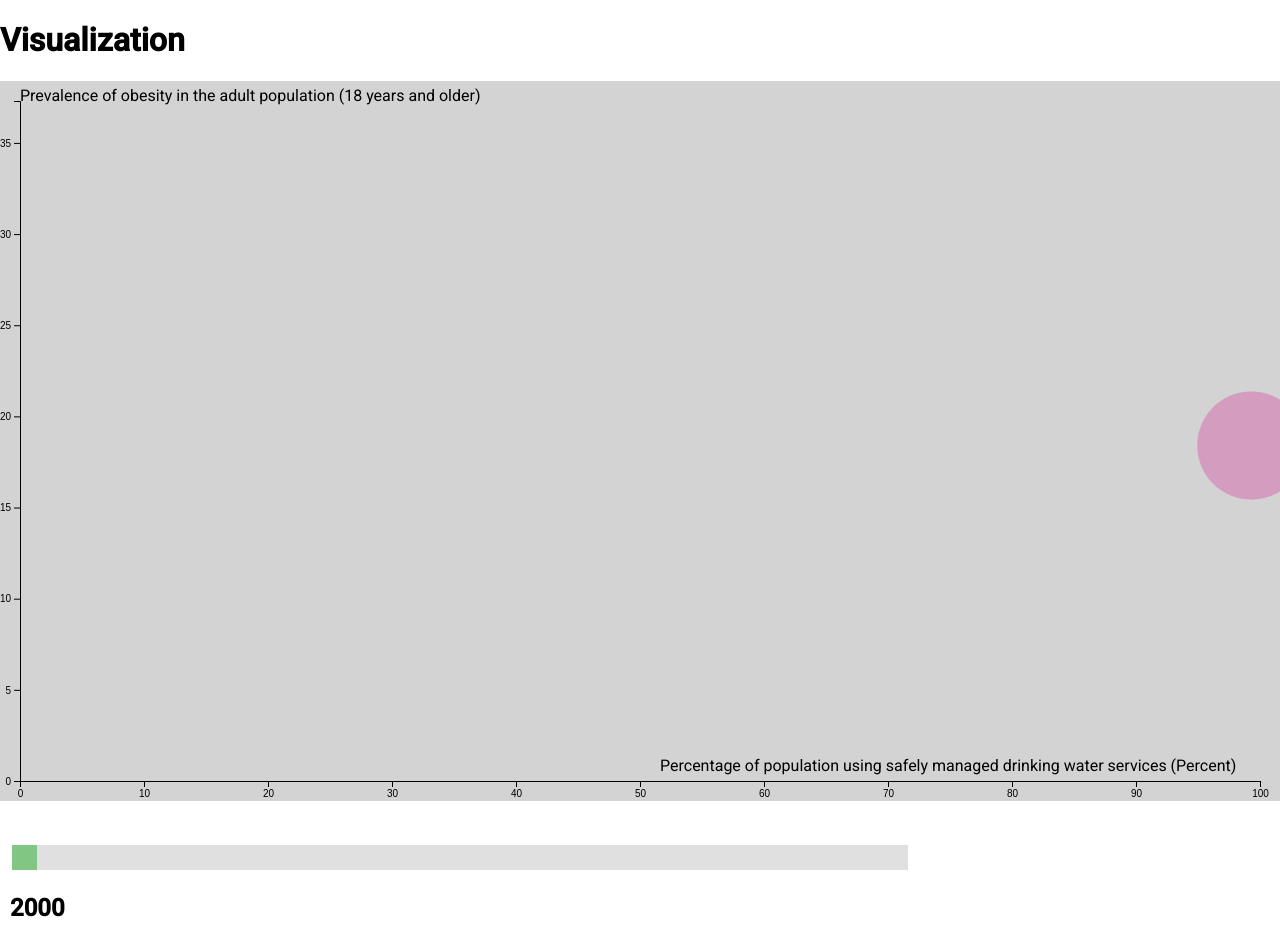
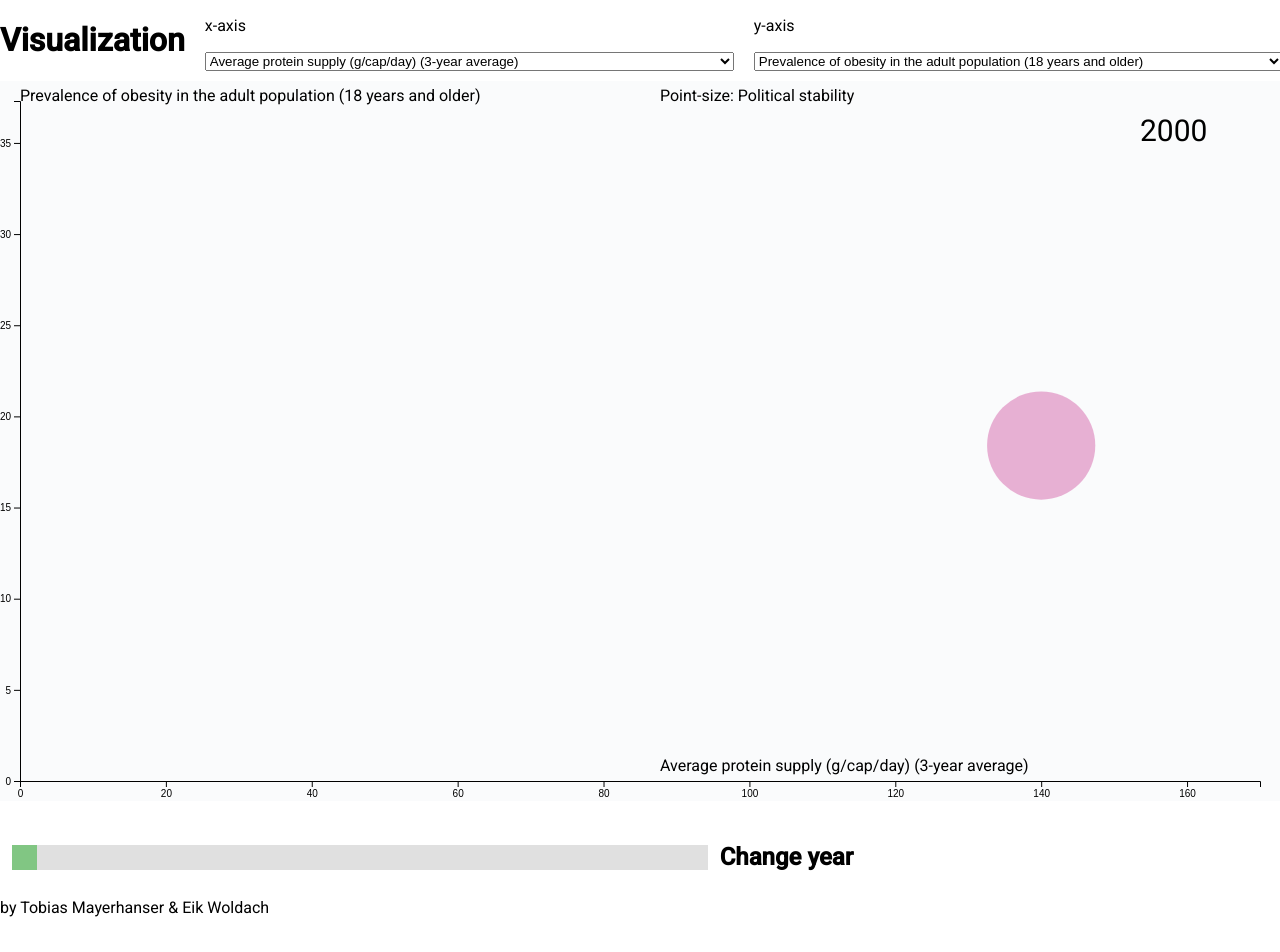
Before and after one commit to visualengineers/infovis-d3, an Angular app: page / in a window 1280 px wide. Shown: the top 952 px of the page. After the commit the page ends 917 px from the top, so only its background shows below. Built offline with nearby package versions, Linux system fonts and the light colour scheme.

Commit message:
Final touches

```diff
--- a/package.json
+++ b/package.json
@@ -12,6 +12,7 @@
   "private": true,
   "dependencies": {
     "@angular/animations": "^7.2.2",
+    "@angular/cdk": "^6.2.0",
     "@angular/common": "^7.2.2",
     "@angular/compiler": "^7.2.2",
     "@angular/core": "^7.2.2",
@@ -25,8 +26,7 @@
     "d3": "^5.7.0",
     "rxjs": "~6.3.3",
     "tslib": "^1.9.0",
-    "zone.js": "~0.8.26",
-    "@angular/cdk": "^6.2.0"
+    "zone.js": "~0.8.26"
   },
   "devDependencies": {
     "@angular-devkit/build-angular": "~0.12.0",
--- a/src/app/app.component.css
+++ b/src/app/app.component.css
@@ -1,3 +1,11 @@
+.header {
+  display: flex;
+}
+
+.axis {
+  margin-left: 20px;
+}
+
 .flexContainer {
     display: flex;
 }
@@ -12,12 +20,20 @@
     height: 720px;
     overflow: scroll;
     list-style-type: none;
+    overflow-x:hidden;
 }
 
 .slidecontainer {
     width: 70%;
     padding: 10px;
-    /* Width of the outside container */
+    display: flex;
+}
+
+h2 {
+  margin-top: 0px;
+  margin-bottom: 0px;
+  margin-left: 10px;
+  width: 240px;
 }
 
 /* The slider itself */
--- a/src/app/app.component.html
+++ b/src/app/app.component.html
@@ -1,27 +1,43 @@
-<h1>
-  Visualization
-</h1>
 <!--
-  drinking water  - 21045
-  obesity - 21042
-  political stability - 21032
+drinking water  - 21045
+obesity - 21042
+political stability - 21032
+  protein intake - 21013
 -->
+<div class="header">
+  <h1>
+    Visualization
+  </h1>
+  <div class="axis">
+    <p>x-axis</p>
+    <select name="xAxis" id="xaxis" [(ngModel)]="xAxis" (ngModelChange)="xChanged($event)">
+      <option *ngFor="let item of xItems" [ngValue]="item">{{item.legend}}</option>
+    </select>
+  </div>
+  <div class="axis">
+    <p>y-axis</p>
+    <select name="yAxis" id="yaxis" [(ngModel)]="yAxis" (ngModelChange)="yChanged($event)">
+      <option *ngFor="let item of yItems" [ngValue]="item">{{item.legend}}</option>
+    </select>
+  </div>
+</div>
 <div class="flexContainer">
-  <app-diagramm width="1280" height="720" padding="20" [year]="year" pointId="21032"
-    xScaleId="21045" yScaleId="21042" [countries]="selectedCountries"></app-diagramm>
+  <app-diagramm width="1280" height="720" padding="20" [year]="year" pointId="21032" [countries]="selectedCountries"
+    [xAxis]="xAxis" [yAxis]="yAxis" pointLegend="Political stability"></app-diagramm>
   <ul class="list">
     <li *ngFor="let item of countries">
       <input type="checkbox" name="item.country" [value]="item.country" [checked]="selectedCountries.indexOf(item) >= 0"
         (change)="updateList(item)" [id]="item.country">
       <label [for]="item.country">
-          {{item.country}}
-          <div class="colorSample" [style.background-color]="item.color"></div>
+        {{item.country}}
+        <div class="colorSample" [style.background-color]="item.color"></div>
       </label>
     </li>
   </ul>
 </div>
+
 <div class="slidecontainer">
   <input type="range" [min]="yearMin" [max]="yearMax" [(ngModel)]="year" class="slider" id="myRange" step="2">
-  <h2>{{year}}</h2>
+  <h2>Change year</h2>
 </div>
 <p>by Tobias Mayerhanser & Eik Woldach</p>
--- a/src/app/app.component.ts
+++ b/src/app/app.component.ts
@@ -1,6 +1,7 @@
 import { Component, OnInit, IterableDiffers, DoCheck } from '@angular/core';
 import { DataService } from './data/data.service';
 import { ICountry } from './data/ICountry';
+import { IItem } from './data/IItem';
 
 @Component({
   selector: 'app-root',
@@ -14,8 +15,13 @@ export class AppComponent implements OnInit {
   selectedCountries: ICountry[];
   years: number[];
   year: number;
+  yItems: IItem[];
+  xItems: IItem[];
 
-  yearMin:  number;
+  xAxis: IItem;
+  yAxis: IItem;
+
+  yearMin: number;
   yearMax: number;
 
   constructor(private data: DataService) {
@@ -24,6 +30,10 @@ export class AppComponent implements OnInit {
   ngOnInit(): void {
     this.countries = this.data.getCountryList();
     this.years = this.data.getTimeRange();
+    this.xItems = this.data.getItemList();
+    this.xAxis = this.xItems.find(item => item.id === '21013');
+    this.yItems = this.data.getItemList();
+    this.yAxis = this.yItems.find(item => item.id === '21042');
     this.year = 2000;
     this.yearMin = Math.min(...this.years);
     this.yearMax = Math.max(...this.years);
@@ -39,13 +49,24 @@ export class AppComponent implements OnInit {
     }
   }
 
+  xChanged(value: IItem) {
+    if (value !== this.yAxis) {
+      this.xAxis = value;
+    }
+  }
+
+  yChanged(value: IItem) {
+    if (value !== this.xAxis) {
+      this.yAxis = value;
+    }
+  }
+
   generateRandomColor() {
     const letters = '0123456789ABCDEF';
     let color = '#';
     for (let i = 0; i < 6; i++) {
-        color += letters[Math.floor(Math.random() * 16)];
+      color += letters[Math.floor(Math.random() * 16)];
     }
     return color;
+  }
 }
-
-}
--- /dev/null
+++ b/src/app/data/IItem.ts
@@ -0,0 +1,4 @@
+export interface IItem {
+    id: string;
+    legend: string;
+}
--- a/src/app/diagramm/diagramm.component.css
+++ b/src/app/diagramm/diagramm.component.css
@@ -1,3 +1,3 @@
 #diagrammFrame {
-    background-color: lightgray;
+    background-color: #fafbfc;
 }
--- a/src/app/diagramm/diagramm.component.ts
+++ b/src/app/diagramm/diagramm.component.ts
@@ -1,7 +1,8 @@
 import { Component, Input, OnInit, IterableDiffers, DoCheck } from '@angular/core';
-import { select, selectAll, scaleLinear, axisLeft, axisBottom, AxisScale } from 'd3';
+import { select, scaleLinear, axisLeft, axisBottom } from 'd3';
 import { DataService } from '../data/data.service';
 import { ICountry } from '../data/ICountry';
+import { IItem } from '../data/IItem';
 
 @Component({
   selector: 'app-diagramm',
@@ -13,13 +14,13 @@ export class DiagrammComponent implements OnInit, DoCheck {
   @Input() height: number;
   @Input() padding: number;
 
-  @Input() xScaleId: number;
-  @Input() yScaleId: number;
   @Input() pointId: number;
+  @Input() pointLegend: string;
   @Input() countries: ICountry[];
 
   xScale: any;
   yScale: any;
+  tip: any;
 
   generated: boolean;
   noData: boolean;
@@ -27,6 +28,7 @@ export class DiagrammComponent implements OnInit, DoCheck {
 
   previousCountries: ICountry[];
 
+  // proper change detection for changing input values
   private _year: number;
   @Input() set year(value: number) {
     this._year = value;
@@ -39,24 +41,36 @@ export class DiagrammComponent implements OnInit, DoCheck {
     return this._year;
   }
 
-  /*
-  private _countries: ICountry[];
-  @Input() set countries(value: ICountry[]) {
-    this._countries = value;
+  private _xAxis: IItem;
+  @Input() set xAxis(value: IItem) {
+    this._xAxis = value;
     if (value && this.generated) {
       this.updateData();
     }
   }
 
-  get countries(): ICountry[] {
-    return this._countries;
+  get xAxis(): IItem {
+    return this._xAxis;
   }
-  */
+
+  private _yAxis: IItem;
+  @Input() set yAxis(value: IItem) {
+    this._yAxis = value;
+    if (value && this.generated) {
+      this.updateData();
+    }
+  }
+
+  get yAxis(): IItem {
+    return this._yAxis;
+  }
 
   constructor(private data: DataService, private _iterableDiffers: IterableDiffers) {
+    // see ngDoCheck()
     this.iterableDiffer = this._iterableDiffers.find([]).create(null);
   }
 
+  // check for changes of countries - workaround for angular sufficiency
   ngDoCheck() {
     const changes = this.iterableDiffer.diff(this.countries);
     if (changes) {
@@ -65,35 +79,55 @@ export class DiagrammComponent implements OnInit, DoCheck {
   }
 
   ngOnInit(): void {
+    // create scales for correct value positioning
     this.yScale = scaleLinear()
-      .domain([0, this.data.getMaxValue(this.yScaleId.toString()).Value])
+      .domain([0, this.data.getMaxValue(this.yAxis.id).Value])
       .range([this.height - (this.padding * 2), 0]);
 
     this.xScale = scaleLinear()
-      .domain([this.data.getMaxValue(this.xScaleId.toString()).Value, 0])
+      .domain([this.data.getMaxValue(this.xAxis.id).Value, 0])
       .range([this.width - (this.padding * 2), 0]);
+
     this.generateDiagramm();
   }
 
+  // update data on changes
   updateData() {
+    select('#yAxis').remove();
+    select('#diagramm')
+      .append('text')
+      .text(this.yAxis.legend)
+      .attr('id', 'yAxis');
 
+    select('#xAxis').remove();
+    select('#diagramm')
+      .append('text')
+      .text(this.xAxis.legend)
+      .attr('id', 'xAxis')
+      .attr('x', this.width / 2)
+      .attr('y', this.height - 50);
+
+    // update year
+    this.addYearToDiagramm();
+    // remove all old data like info labels and unselected values
     if (this.previousCountries && this.previousCountries.length > this.countries.length) {
       this.previousCountries.forEach(country => {
         select(`#info_${this.cleanCountryName(country)}`).remove();
       });
 
       const remove = this.previousCountries.filter(e => !this.countries.includes(e));
-
       remove.forEach(country => {
         select(`#circle_${this.cleanCountryName(country)}`).remove();
       });
     }
-
+    // save current countries for next update -- diff
     this.previousCountries = [...this.countries];
 
+    // multiplicator for text position
     let failureCount = 0;
 
     this.countries.forEach(country => {
+      // show info if not enough data is available
       if (this.getX(country) === undefined || this.getY(country) === undefined) {
         select(`#circle_${this.cleanCountryName(country)}`).remove();
         select(`#info_${this.cleanCountryName(country)}`).remove();
@@ -107,21 +141,26 @@ export class DiagrammComponent implements OnInit, DoCheck {
       } else {
         select(`#info_${this.cleanCountryName(country)}`).remove();
         const selection = select(`#circle_${this.cleanCountryName(country)}`);
+        // check if circle already exists
         if (selection.empty()) {
+          // create new circle
           select('#circles')
             .append('circle')
             .attr('id', `circle_${this.cleanCountryName(country)}`)
             .attr('cx', this.xScale(this.getX(country)))
             .attr('cy', this.yScale(this.getY(country)))
             .attr('fill', country.color)
-            .attr('r', this.getPoint(country))
-            .attr('opacity', 0.50);
+            .attr('r', this.getPointRadius(country))
+            .attr('opacity', 0.50)
+            .on('mouseover', () => this.showPointValue(country))
+            .on('mouseout', () => this.removePointValue(country));
         } else {
+          // update with transition
           select(`#circle_${this.cleanCountryName(country)}`)
             .transition()
             .attr('cx', this.xScale(this.getX(country)))
             .attr('cy', this.yScale(this.getY(country)))
-            .attr('r', this.getPoint(country));
+            .attr('r', this.getPointRadius(country));
         }
       }
     });
@@ -133,71 +172,130 @@ export class DiagrammComponent implements OnInit, DoCheck {
       .attr('height', this.height)
       .attr('width', this.width);
 
-    select('#diagramm')
-      .append('text')
-      .text('Prevalence of obesity in the adult population (18 years and older)')
-      .attr('id', 'yAxis');
-
-    select('#diagramm')
-      .append('text')
-      .text('Percentage of population using safely managed drinking water services (Percent)')
-      .attr('id', 'xAxis')
-      .attr('x', this.width / 2)
-      .attr('y', this.height - 50);
-
+    // add padding
     select('#diagramm')
       .attr('transform', `translate(${this.padding}, ${this.padding})`);
 
+    // add year
+    this.addYearToDiagramm();
+
+    // y-axis
     select('#diagramm')
       .append('g')
       .call(axisLeft(this.yScale));
 
     select('#diagramm')
+      .append('text')
+      .text(this.yAxis.legend)
+      .attr('id', 'yAxis');
+
+    // x-axis
+    select('#diagramm')
       .append('g')
       .call(axisBottom(this.xScale))
       .attr('transform', `translate(0, ${this.height - (this.padding * 2)})`);
 
+    select('#diagramm')
+      .append('text')
+      .text(this.xAxis.legend)
+      .attr('id', 'xAxis')
+      .attr('x', this.width / 2)
+      .attr('y', this.height - 50);
+
+    // point size legend
+    select('#diagramm')
+    .append('text')
+    .text(`Point-size: ${this.pointLegend}`)
+    .attr('id', 'pointSize')
+    .attr('x', this.width / 2);
+
+    // create circle group
     const circles = select('#diagramm')
       .append('g')
       .attr('id', 'circles');
 
+    // create circles
+    this.createCircles(circles, this.countries);
+
+    // set generated flag to prevent update before creation
+    this.generated = true;
+  }
+
+  // add year
+  addYearToDiagramm() {
+    select('#year').remove();
+    select('#diagramm')
+      .append('text')
+      .attr('id', 'year')
+      .text(this.year)
+      .attr('x', this.width * (7 / 8))
+      .attr('y', 40)
+      .attr('font-size', 30);
+  }
+
+  // Create cirles for all selected countries
+  createCircles(circles, countries: ICountry[]): void {
     circles
       .selectAll('circle')
-      .data(this.countries)
+      .data(countries)
       .enter()
       .append('circle')
       .attr('id', d => 'circle_' + this.cleanCountryName(d))
       .attr('cx', d => this.xScale(this.getX(d)))
       .attr('cy', d => this.yScale(this.getY(d)))
       .attr('fill', d => d.color)
-      .attr('r', d => this.getPoint(d))
-      .attr('opacity', 0.50);
-
-    this.generated = true;
+      .attr('r', d => this.getPointRadius(d))
+      .attr('opacity', 0.50)
+      .on('mouseover', d => this.showPointValue(d))
+      .on('mouseout', d => this.removePointValue(d));
   }
 
-  getX(item: ICountry) {
-    return this.data.getValue(item.country, this.year.toString(), this.xScaleId.toString());
+  showPointValue(country: ICountry) {
+    select('#diagramm')
+      .append('text')
+      .attr('id', `value_${this.cleanCountryName(country)}`)
+      .text(`${this.getPointValue(country)}`)
+      .attr('x', this.xScale(this.getX(country)) - 15)
+      .attr('y', this.yScale(this.getY(country)));
+
+      select('#diagramm')
+      .append('text')
+      .attr('id', `legend_${this.cleanCountryName(country)}`)
+      .text(`${this.shortenText(country.country)}`)
+      .attr('x', this.xScale(this.getX(country)) - 30)
+      .attr('y', this.yScale(this.getY(country)) + 20);
   }
 
-  getY(item: ICountry) {
-    return this.data.getValue(item.country, this.year.toString(), this.yScaleId.toString());
+  removePointValue(country: ICountry) {
+    select(`#value_${this.cleanCountryName(country)}`).remove();
+    select(`#legend_${this.cleanCountryName(country)}`).remove();
   }
 
-  getPoint(item: ICountry) {
+  // get value for x-axis
+  getX(item: ICountry) {
+    return this.data.getValue(item.country, this.year.toString(), this.xAxis.id);
+  }
+
+  // get value for y-axis
+  getY(item: ICountry) {
+    return this.data.getValue(item.country, this.year.toString(), this.yAxis.id);
+  }
+
+  // get value for point size
+  getPointRadius(item: ICountry) {
     return (Number.parseFloat(this.data.getValue(item.country, this.year.toString(), this.pointId.toString())) + 4) * 10;
   }
 
+  getPointValue(item: ICountry) {
+    return this.data.getValue(item.country, this.year.toString(), this.pointId.toString());
+  }
+
+  // remove special characters from strings to prevent broken id's
   cleanCountryName(item: ICountry) {
     return item.country.replace(/[^a-zA-Z]/g, '');
   }
 
-  generateRandomColor() {
-    const letters = '0123456789ABCDEF';
-    let color = '#';
-    for (let i = 0; i < 6; i++) {
-      color += letters[Math.floor(Math.random() * 16)];
-    }
-    return color;
+  shortenText(value: string): string {
+    return value.length > 7 ? value.substr(0, 6) + '..' : value;
   }
 }
```
Also changed, not shown: src/app/data/data.service.ts (+25 -5 lines), 1 other file (tests, documents, lock files or other folders).
